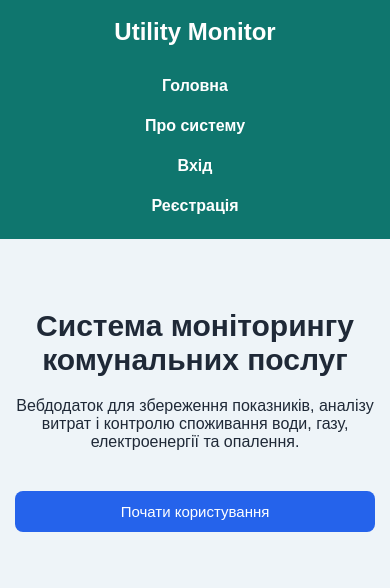
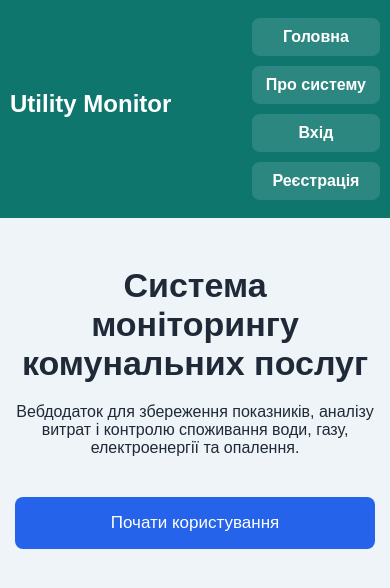
Before and after one commit to mariia-ruslanakravchukpp2023-rgb/utility-monitor, a website: page public/index.html in a window 390 px wide. Drawn offline with Linux system fonts and the light colour scheme.

Commit message:
Improve mobile UI

```diff
--- a/public/style.css
+++ b/public/style.css
@@ -154,27 +154,6 @@ th {
   color: #0f766e;
 }
 
-@media (max-width: 900px) {
-  nav {
-    flex-direction: column;
-    gap: 15px;
-  }
-
-  .grid,
-  .grid.four {
-    grid-template-columns: 1fr;
-  }
-
-  nav a {
-    display: inline-block;
-    margin: 6px;
-  }
-
-  table {
-    font-size: 13px;
-  }
-}
-
 @media (max-width: 600px) {
   nav {
     padding: 18px 10px;
@@ -192,12 +171,18 @@ th {
     gap: 10px;
   }
 
+  nav a {
+    padding: 10px 14px;
+    background: rgba(255,255,255,0.12);
+    border-radius: 8px;
+  }
+
   .hero {
-    padding: 50px 15px;
+    padding: 25px 15px;
   }
 
   .hero h1 {
-    font-size: 30px;
+    font-size: 34px;
   }
 
   .hero p {
@@ -218,12 +203,14 @@ th {
   }
 
   h1 {
-    font-size: 30px;
+    font-size: 34px;
   }
 
   button,
   .btn {
     width: 100%;
+    padding: 16px;
+    font-size: 17px;
   }
 
   table {
```
